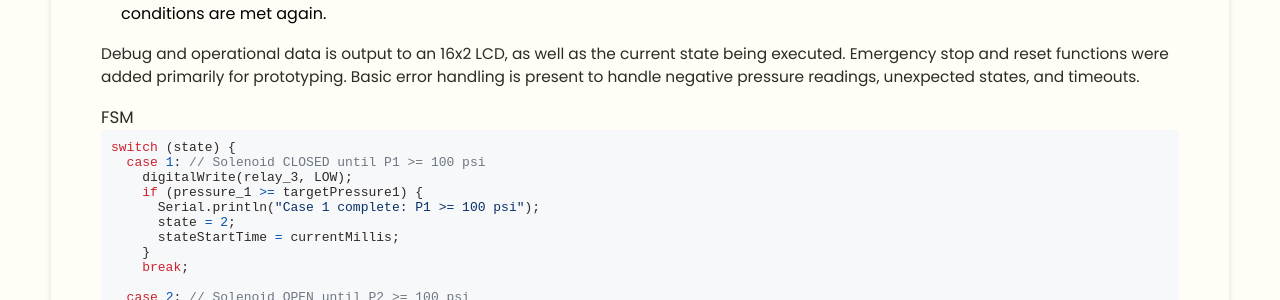
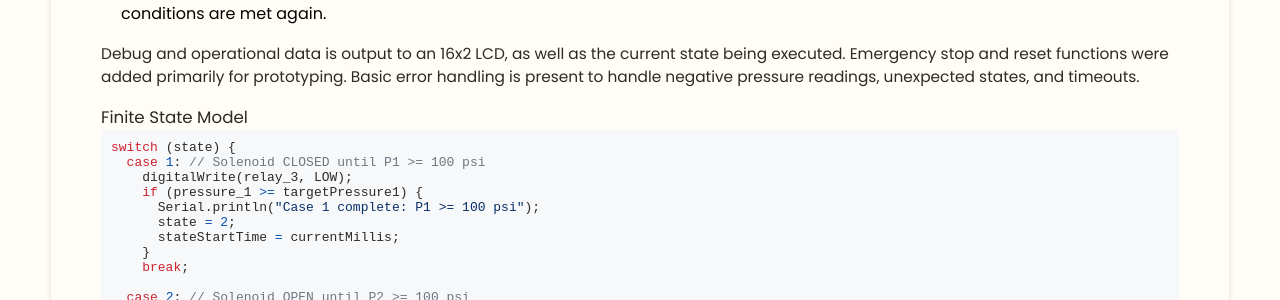
Before and after one commit to elijahverhoff/elijahverhoff.github.io, a Jekyll site: the page built from _projects/Rapidly Deployable & Inflatable Hallway Barrier (MEE Capstone)/index.md, in a window 1280 px wide and 900 px high, scrolled down 1244 px. Shown: the part 155-455 px from the top of the window. Built offline with Jekyll 4.4.1, drawn with Linux system fonts in a browser that asks for light colours.

Commit message:
Update section title from FSM to Finite State Model

````diff
--- a/_projects/Rapidly Deployable & Inflatable Hallway Barrier (MEE Capstone)/index.md
+++ b/_projects/Rapidly Deployable & Inflatable Hallway Barrier (MEE Capstone)/index.md
@@ -27,7 +27,7 @@ An imperitive attribute of the barrier is that it must be deployable by a single
 
 Debug and operational data is output to an 16x2 LCD, as well as the current state being executed. Emergency stop and reset functions were added primarily for prototyping. Basic error handling is present to handle negative pressure readings, unexpected states, and timeouts.
 
-### FSM
+### Finite State Model
 
 ```cpp
 switch (state) {
````
